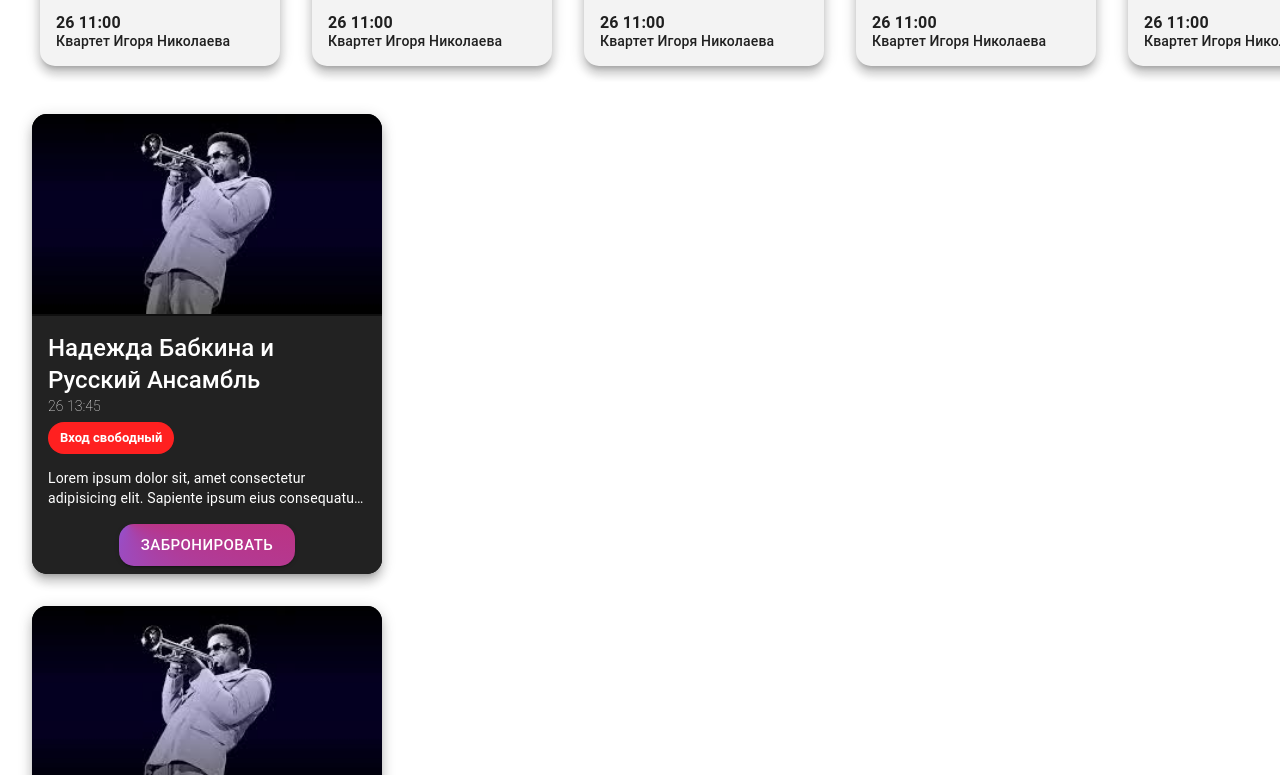
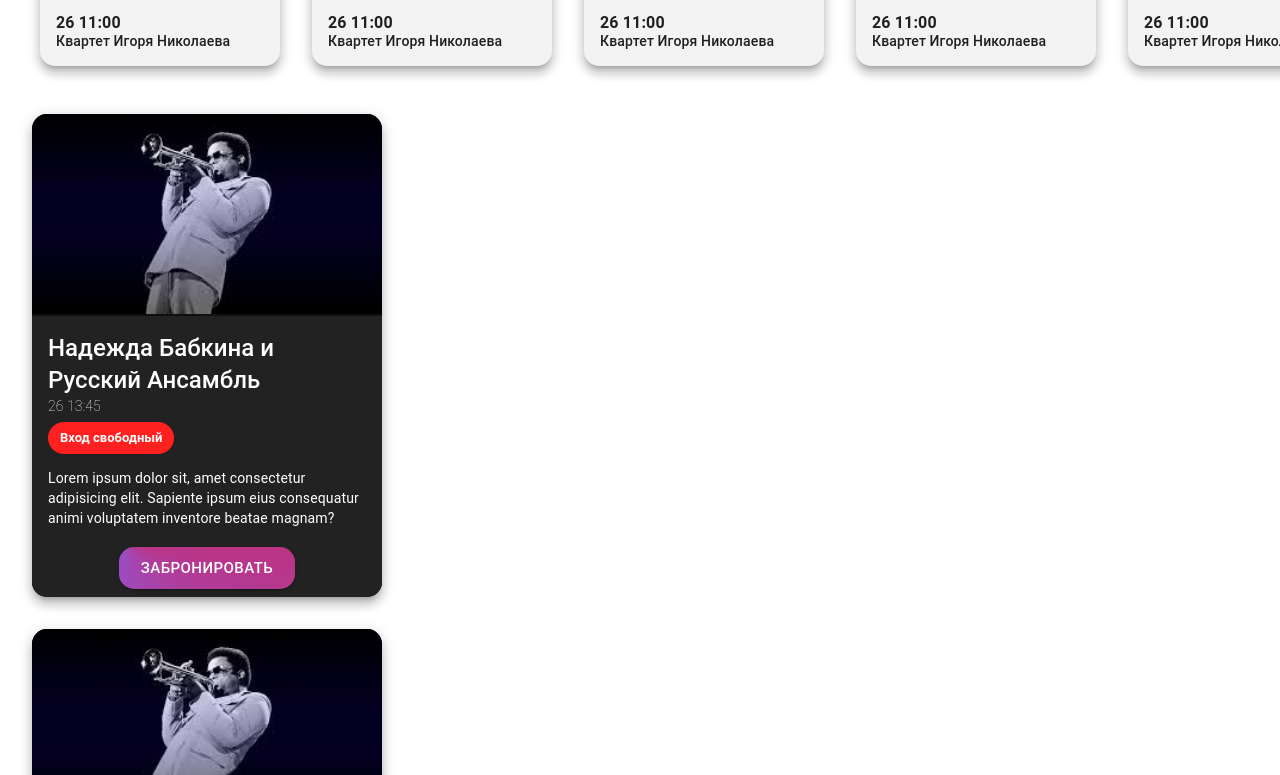
Before and after one commit to warferton/EsseDonWeb, a Next.js app in the folder front/: page / in a window 1280 px wide. Shown: the part 1985-2760 px from the top of the page. Built offline with nearby package versions, Linux system fonts and the light colour scheme.

Commit message:
created separate style file StandartEventCard.css for card.component.tsx

```diff
--- a/front/components/cards/card.component.tsx
+++ b/front/components/cards/card.component.tsx
@@ -7,76 +7,22 @@
     Chip,
     Typography,
     Button,
-    makeStyles
 } from '@material-ui/core';
 import { IEvent } from '../../types/event/event.type';
+import styles from '../../styles/StandartEventCard.module.css';
 
 
 interface IProps{
     event: IEvent;
 }
 
-const useStyles = makeStyles({
-  root: {
-    maxWidth: '350px',
-    maxHeight: '470px',
-    backgroundColor: 'black',
-    borderRadius: '15px',
-    margin:'2rem',
-  },
-  contentContainer: {
-      backgroundColor: '#222222',
-      borderTop: '2px solid #101010'
-  },
-  text: {
-      color: 'white'
-  },
-  titleText: {
-      fontWeight: 500,
-      fontSize: '24px',
-      lineClamp: 2,
-  },
-  dateText: {
-      fontWeight: 100,
-      fontSize: '14px'
-  },
-  aboutText: {
-      marginTop: '14px',
-      display:' -webkit-box',
-      overflow: 'hidden',
-      lineClamp: 2,
-      boxOrient: 'vertical'
-  },
-  chip: {
-      backgroundColor: '#FF2020',
-      color: 'white',
-      fontWeight: 600
-  },
-  actions: {
-    justifyContent: 'center',
-    alignItems: 'center',
-    alignContent: 'center',
-    textAlign: 'center',
-    backgroundColor: '#222222',
-    paddingTop: 0,
-  },
-  button:{
-      borderRadius: '15px',
-      background: 'conic-gradient(from 45grad at 5% -3%, #ff0000, 50grad, #7b64ff)',
-  },
-
-});
-
-
 export function EventCard(props : IProps) {
 
     const { event } = props;
     const { title, price, description, free, image, date, time } = event
 
-    const classes = useStyles();
-
     return (
-        <Card raised className={ classes.root }>
+        <Card raised className={ styles.root }>
             <CardActionArea>
                 <CardMedia
                 component="img"
@@ -86,28 +32,28 @@
                 //https://external-content.duckduckgo.com/iu/?u=http%3A%2F%2Fwww.zastavki.com%2Fpictures%2Foriginals%2F2013%2FMusic_B.B._King_musician_047287_.jpg&f=1&nofb=1
                 title="Some Musician"
                 />
-                <CardContent className = { classes.contentContainer }>
-                    <Typography variant='h5' component="h2" className={ classes.text + ' ' + classes.titleText }>
+                <CardContent className = { styles.contentContainer }>
+                    <Typography variant='h5' component="h2" className={ styles.text + ' ' + styles.titleText }>
                         { title }
                     </Typography>
-                    <Typography gutterBottom component="h2" className={ classes.text + ' ' + classes.dateText }>
+                    <Typography gutterBottom component="h2" className={ styles.text + ' ' + styles.dateText }>
                         { `${ date.getDate() } ${ time }` }
                     </Typography>
                     <Chip
                     label={ free && !price ? 'Вход свободный' : `от ${ price }₽`}
-                    className = { classes.chip}
+                    className = { styles.chip}
                     />
-                    <Typography variant="body2" color="textSecondary" className={ classes.text + ' ' + classes.aboutText } component="p">
+                    <Typography variant="body2" color="textSecondary" className={ styles.text + ' ' + styles.aboutText } component="p">
                        { description }
                     </Typography>
                 </CardContent>
             </CardActionArea>
-            <CardActions className={ classes.actions }>
+            <CardActions className={ styles.actions }>
                 <Button
                 variant='contained'
                 size="large"
                 color="secondary"
-                className={ classes.button }
+                className={ styles.button }
                 >
                     Забронировать
                 </Button>
--- a/front/styles/SmallEventCard.module.css
+++ b/front/styles/SmallEventCard.module.css
@@ -19,18 +19,18 @@
   margin-top: 10px;
 }
 
+.dateText {
+  font-size: 16px !important;
+  font-weight: 600 !important;
+  line-height: 18px !important;
+}
+
 .titleText {
   font-size: 14px !important;
   font-weight: 500 !important;
   line-height: 18px !important;
   display: flex;
   float: 0;
-}
-
-.dateText {
-  font-size: 16px !important;
-  font-weight: 600 !important;
-  line-height: 18px !important;
 }
 
 .cardContent {
--- /dev/null
+++ b/front/styles/StandartEventCard.module.css
@@ -0,0 +1,56 @@
+.root {
+    max-width: 350px !important;
+    height: fit-content !important;
+    max-height: 500px !important;
+    background-color: black !important;
+    border-radius: 15px !important;
+    margin: 2rem !important;
+}
+
+.contentContainer {
+    background-color: #222222 !important;
+    border-top: 2px solid #101010 !important;
+}
+
+.text {
+    color: white !important;
+}
+
+.titleText {
+    font-weight: 500 !important;
+    font-size: 24px !important;
+    line-clamp: 2 !important;
+}
+
+.dateText {
+    font-weight: 100 !important;
+    font-size: 14px !important;
+}
+
+.aboutText {
+    margin-top: 14px !important;
+    display: -webkit-box !important;
+    overflow: hidden !important;
+    box-orient: vertical !important;
+    height: 4.5em;
+}
+
+.chip {
+    background-color: #FF2020 !important;
+    color: white !important;
+    font-weight: 600 !important;
+}
+
+.actions {
+    justify-content: center !important;
+    align-items: center !important;
+    align-content: center !important;
+    text-align: center !important;
+    background-color: #222222 !important;
+    padding-top: 0 !important;
+}
+
+.button {
+    border-radius: 15px !important;
+    background: conic-gradient(from 45grad at 5% -3%, #ff0000, 50grad, #7b64ff) !important;
+}
```
